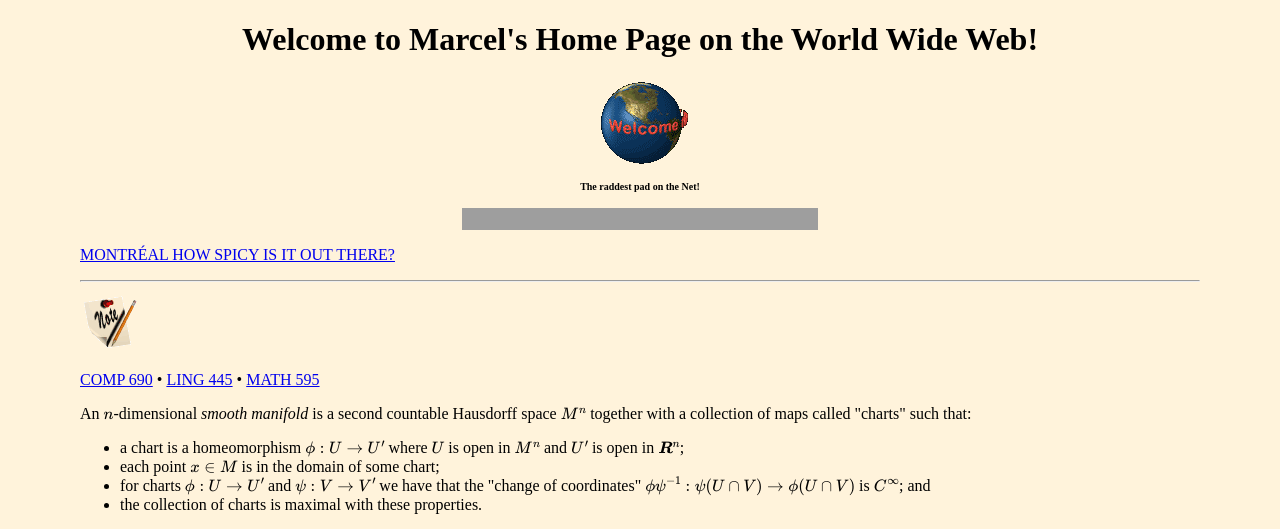
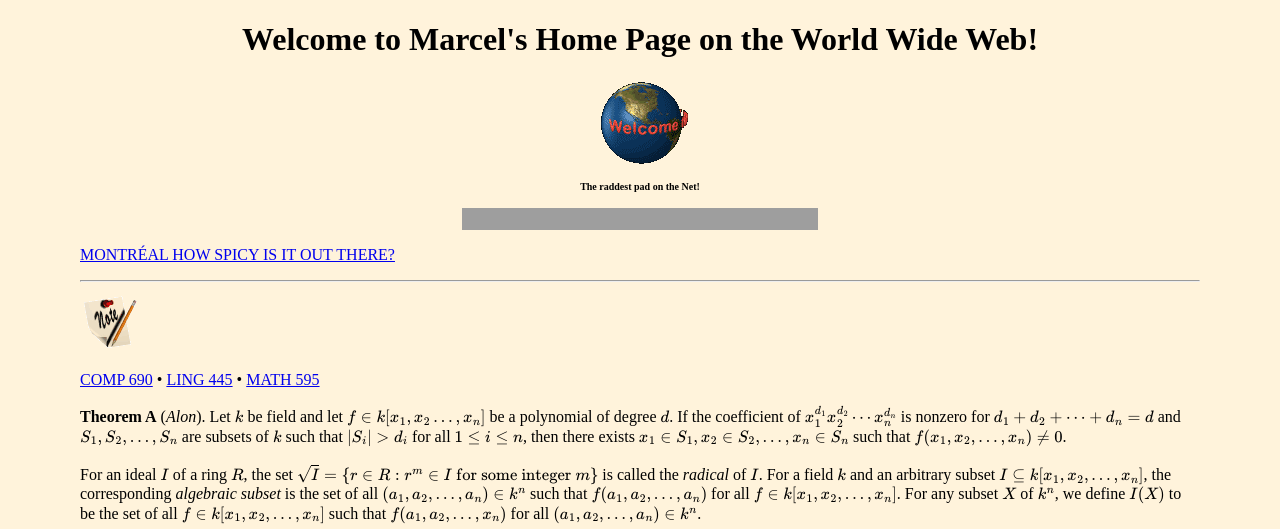
Before and after one commit to marcelgoh/marcelgoh.github.io, a Jekyll site: the page home/index.html, which Jekyll copies as it is, in a window 1280 px wide and 1400 px high, cut to the strip 0-529 px from the top of the window. Built offline with Jekyll 4.4.1, drawn with Linux system fonts in a browser that asks for light colours; formulas are drawn with MathJax 3; a script that is not in the unit is left out; some of the changed text lies outside the part shown; grey boxes are pictures that could not be loaded.

Commit message:
nullstellensatz

```diff
--- a/home/index.html
+++ b/home/index.html
@@ -88,14 +88,25 @@
     &bull; <a href="http://www.math.mcgill.ca/jaksic/MATH595-2020.html">MATH 595</a>
 </p>
 <p>
-    An $n$-dimensional <i>smooth manifold</i> is a second countable Hausdorff space $M^n$ together with a collection of maps called "charts" such that:
-    <ul>
-        <li>a chart is a homeomorphism $\phi : U\to U'$ where $U$ is open in $M^n$ and $U'$ is open in $\boldsymbol{R}^n$;</li>
-        <li>each point $x\in M$ is in the domain of some chart;</li>
-        <li>for charts $\phi : U\to U'$ and $\psi: V\to V'$ we have that the "change of coordinates" $\phi\psi^{-1} : \psi(U\cap V) \to \phi(U\cap V)$ is $C^\infty$; and</li>
-        <li>the collection of charts is maximal with these properties.</li>
-    </ul>
-    This definition is given in Bredon (1993). If $M$ is a smooth manifold with an inner product $\langle \cdot, \cdot\rangle_x$ on the tangent space $T_xM$ for every $x\in M$, and $\langle \cdot,\cdot\rangle_x$ varies smoothly with respect to $x$, then $M$ is called a <i>Riemannian manifold</i>. If, in addition, $M$ is connected, homogeneous, and there is an involutive isometry of $M$ with at least one isolated fixed point, then $M$ is called a <i>symmetric space</i>.
+<b>Theorem A</b> (<i>Alon</i>). Let $k$ be field and let $f\in k[x_1,x_2\ldots,x_n]$ be a polynomial
+of degree $d$. If the coefficient of $x_1^{d_1}x_2^{d_2}\cdots x_n^{d_n}$
+is nonzero for $d_1 + d_2 + \cdots + d_n = d$
+and $S_1, S_2, \ldots, S_n$ are subsets of $k$ such that $|S_i|>d_i$ for all $1\leq i\leq n$, then
+there exists $x_1\in S_1, x_2\in S_2, \ldots, x_n\in S_n$ such that $f(x_1, x_2,\ldots,x_n) \neq 0$.
+</p>
+<p>
+For an ideal $I$ of a ring $R$, the set $\sqrt I = \{r\in R : r^m\in I\ \hbox{for some integer}\ m\}$
+is called the <i>radical</i> of $I$. For a field $k$ and an arbitrary subset $I\subseteq k[x_1,x_2,\ldots,x_n]$,
+the corresponding <i>algebraic subset</i> is the set of all $(a_1, a_2, \ldots,a_n)\in k^n$ such that
+$f(a_1,a_2,\ldots,a_n)$ for all $f\in k[x_1,x_2,\ldots,x_n]$. For any subset $X$ of $k^n$, we define $I(X)$
+to be the set of all $f\in k[x_1,x_2,\ldots,x_n]$ such that $f(a_1,a_2,\ldots,x_n)$ for all $(a_1,a_2,\ldots,a_n)
+\in k^n$.
+</p>
+<p>
+<b>Theorem H</b> (<i>Hilbert</i>). Let $k$ be an algebraically closed field and let $I$ be an ideal of
+$k[x_1, x_2,\ldots,x_n]$. Then $I((Z(I)) = \sqrt I$ and the correspondences $I\mapsto Z(I)$
+and $X\mapsto I(X)$ induce a bijection between the algebraic subsets of $k^n$ and the radical ideals
+of $k[x_1,x_2,\ldots,x_n]$.
 </p>
 <p>
 <img src="/media/home/coollinks.gif" alt="Links">
```
Also changed, not shown: other parts of home/index.html (+2 -0 lines), about/index.md (+2 -3 lines), misc/index.md (+6 -6 lines), 3 other files.
